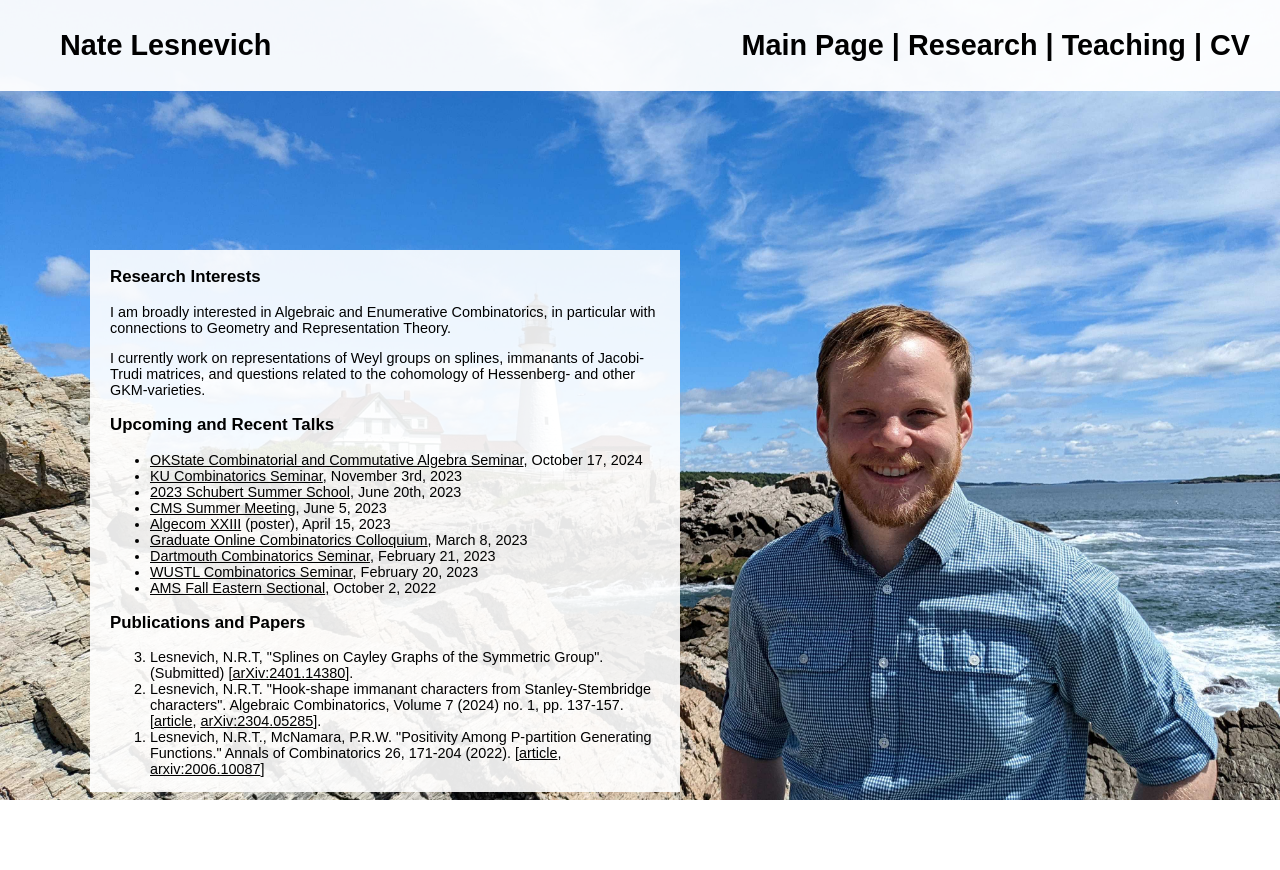
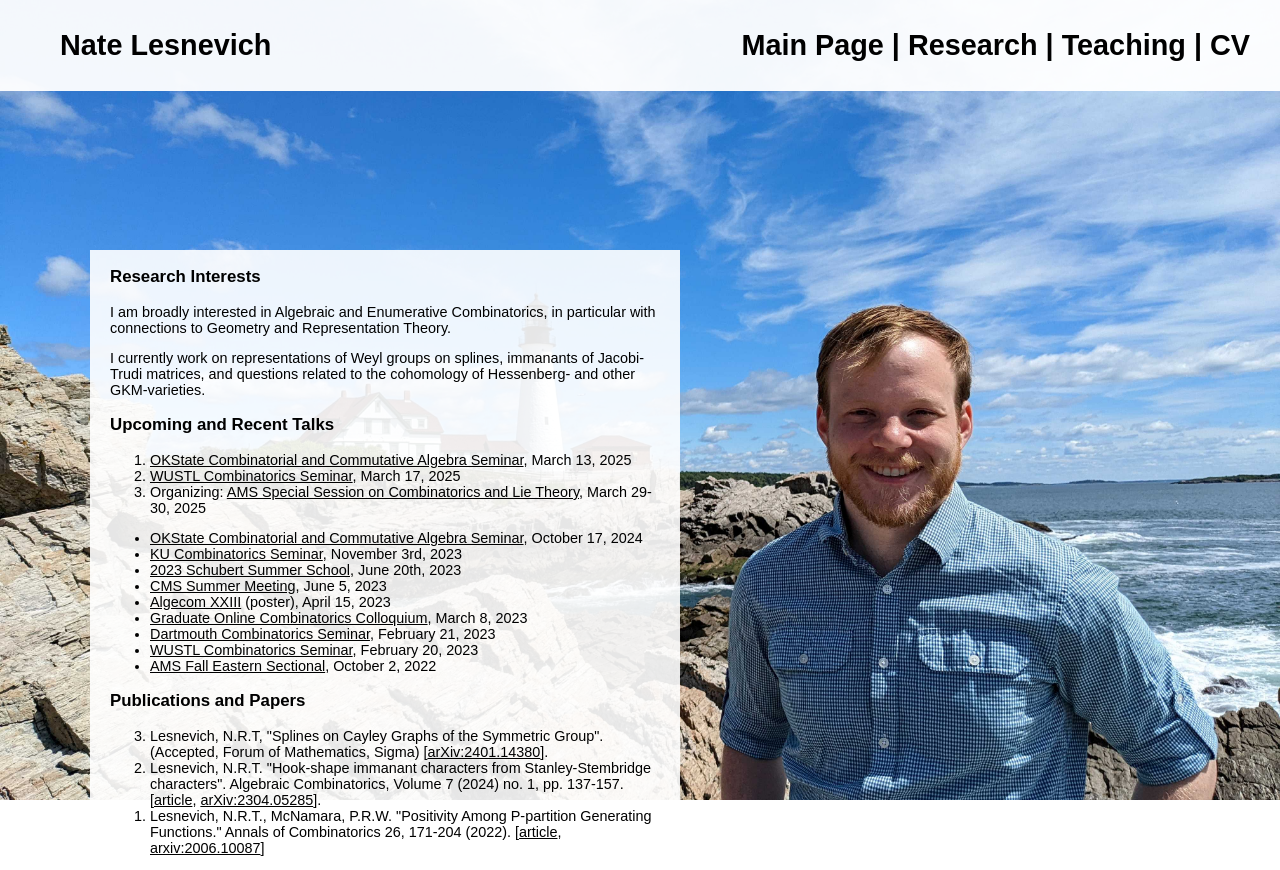
Before and after one commit to nlesnevich/nlesnevich.github.io, a plain HTML site: page Research-Page.html in a window 1280 px wide. Before the commit the page ends 800 px from the top, so only its background shows below. Drawn offline with Linux system fonts and the light colour scheme.

Commit message:
update spline spaper to accepted

```diff
--- a/Research-Page.html
+++ b/Research-Page.html
@@ -27,7 +27,17 @@
             <h3>
                 Upcoming and Recent Talks
             </h3>
-            <ol></ol>
+            <ol>
+                <li>
+                    <u>OKState Combinatorial and Commutative Algebra Seminar</u>, March 13, 2025
+                </li>
+                <li>
+                    <a href = "https://www.math.wustl.edu/~jodimw/Seminar/CSspring25.html"><u>WUSTL Combinatorics Seminar</u></a>, March 17, 2025
+                </li>
+                <li>
+                    Organizing: <a href = "https://math.okstate.edu/people/erichmond/AMS-KU-meeting-sp2025.html"><u>AMS Special Session on Combinatorics and Lie Theory</u></a>, March 29-30, 2025
+                </li>
+            </ol>
             <ul>
                 <li>
                     <a href = "https://www.mathdept.okstate.edu/announce/"><u>OKState Combinatorial and Commutative Algebra Seminar</u></a>, October 17, 2024
@@ -63,7 +73,7 @@
             </h3>
             <ol reversed>
                 <li>
-                    Lesnevich, N.R.T, "Splines on Cayley Graphs of the Symmetric Group". (Submitted) [<a href="https://arxiv.org/abs/2401.14380"><u>arXiv:2401.14380</u></a>].
+                    Lesnevich, N.R.T, "Splines on Cayley Graphs of the Symmetric Group". (Accepted, Forum of Mathematics, Sigma) [<a href="https://arxiv.org/abs/2401.14380"><u>arXiv:2401.14380</u></a>].
                 </li>
                 <li>
                     Lesnevich, N.R.T. "Hook-shape immanant characters from Stanley-Stembridge characters". Algebraic Combinatorics, Volume 7 (2024) no. 1, pp. 137-157.
```
